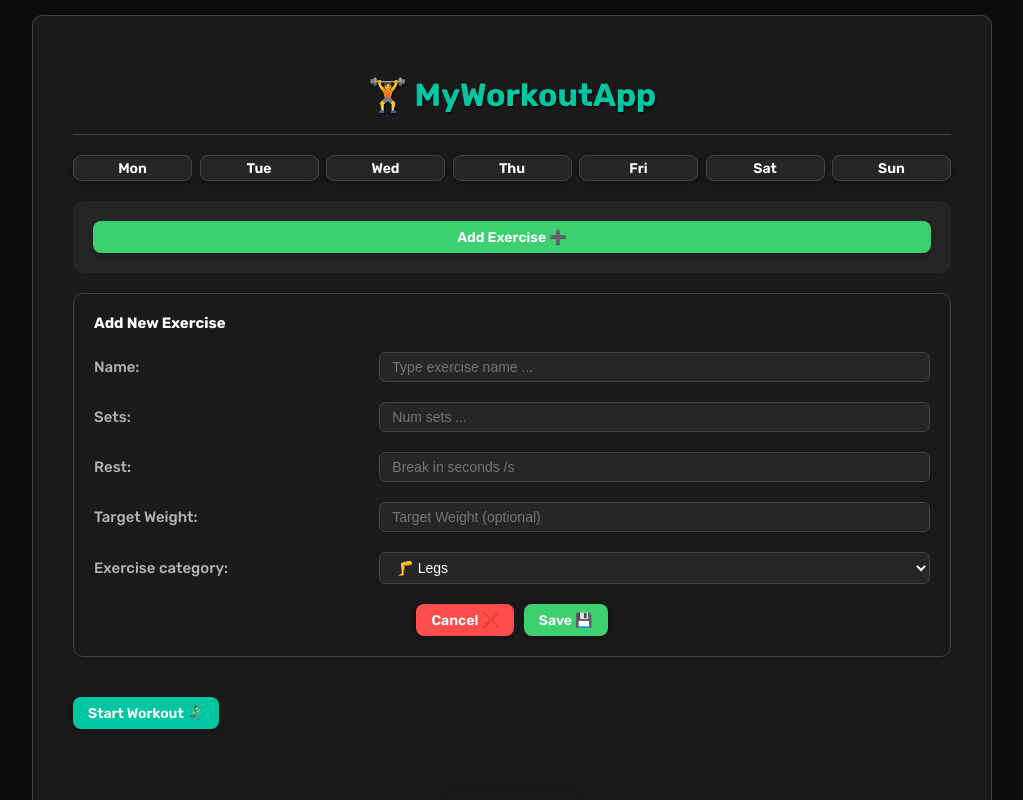
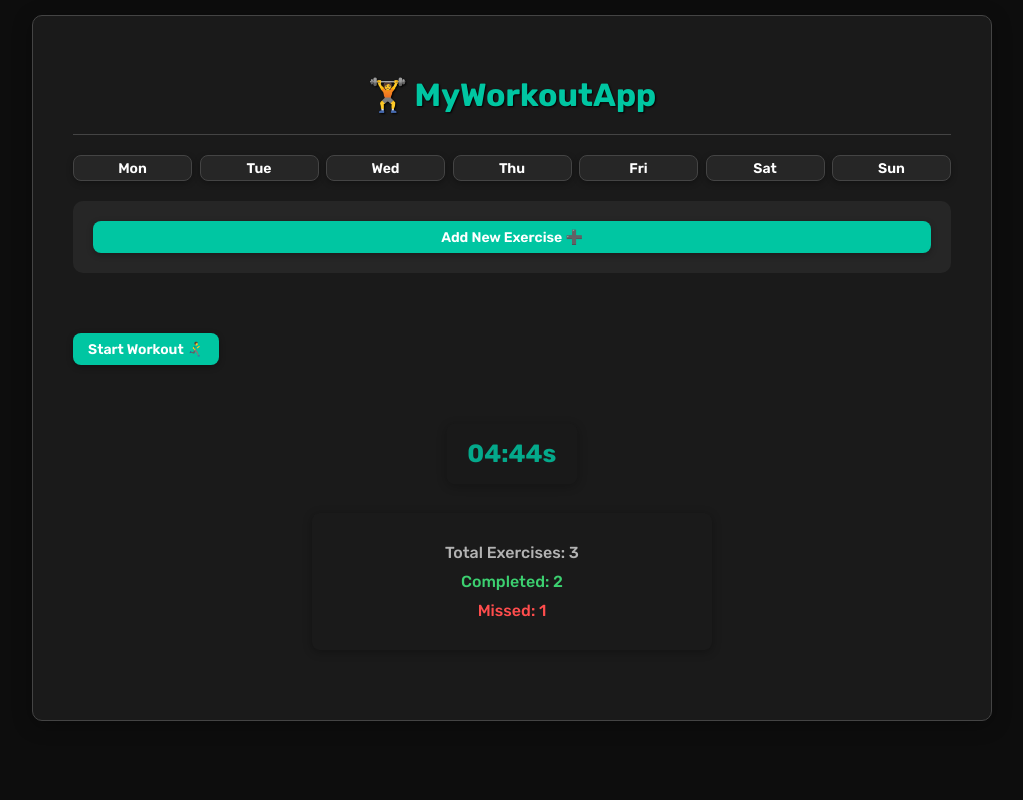
Before and after one commit to Pawel1022/GymPlanBuilder, a React (Create React App) app: page / in a window 1280 px wide. Shown: the top 800 px of the page, without its empty margins (128-1151 px from the left). Built offline with nearby package versions, Linux system fonts and the light colour scheme.

Commit message:
Proto Version

```diff
--- a/src/App.js
+++ b/src/App.js
@@ -4,14 +4,16 @@ import { weekDays, weeklyWorkoutPlan, exerciseCategories } from './data'
 import { useState } from 'react'
 
 export default function App() {
+	const [plan, SetPlan] = useState(weeklyWorkoutPlan)
 	const [currentDay, SetCurrentDay] = useState('Mon')
+	const [formIsOpen, SetFormIsOpen] = useState(false)
 	return (
 		<div className='App'>
 			<Header>🏋️ MyWorkoutApp</Header>
 			<DaySelector OnSetCurrentDay={SetCurrentDay}></DaySelector>
-			<AddExercise />
-			<ExerciseList currentDay={currentDay} />
-			<WorkoutList currentDay={currentDay} />
+			<AddExercise formIsOpen={formIsOpen} onSetFormIsOpen={SetFormIsOpen} />
+			<ExerciseList plan={plan} currentDay={currentDay} />
+			<WorkoutList plan={plan} currentDay={currentDay} />
 			<WorkoutSummary />
 		</div>
 	)
@@ -29,35 +31,64 @@ function DaySelector({ OnSetCurrentDay }) {
 	)
 }
 
-function AddExercise() {
-	const formIsOpen = true
+function AddExercise({ formIsOpen, onSetFormIsOpen }) {
+	const [exerciseName, SetExerciseName] = useState('')
+	const [exerciseSets, SetExerciseSets] = useState('')
+	const [exerciseRest, SetExerciseRest] = useState('')
+	const [exerciseTargetWeight, SetExerciseTargetWeight] = useState('')
+	const [exerciseCategory, SetExerciseCategory] = useState('core')
+
+	function addNewExercise() {
+		if (!exerciseName && exerciseSets !== 0 && exerciseTargetWeight !== 0) return
+	}
+
 	return (
 		<>
 			<div className='AddExercise'>
-				<Button styleEl={'success'}>Add Exercise ➕</Button>
+				<Button fn={() => onSetFormIsOpen(!formIsOpen)} styleEl={formIsOpen ? 'danger' : 'succes'}>
+					{formIsOpen ? 'Close ❌' : 'Add New Exercise ➕'}
+				</Button>
 			</div>
 			{formIsOpen && (
 				<form>
 					<h2>Add New Exercise</h2>
 					<div>
 						<label>Name:</label>
-						<input type='text' placeholder='Type exercise name ...'></input>
+						<input
+							type='text'
+							placeholder='Type exercise name ...'
+							value={exerciseName}
+							onChange={e => SetExerciseName(e.target.value)}></input>
 					</div>
 					<div>
 						<label>Sets:</label>
-						<input type='number' min={1} placeholder='Num sets ...'></input>
+						<input
+							type='number'
+							min={1}
+							placeholder='Num sets ...'
+							value={exerciseSets}
+							onChange={e => SetExerciseSets(+e.target.value)}></input>
 					</div>
 					<div>
 						<label>Rest:</label>
-						<input type='number' min={1} placeholder='Break in seconds /s'></input>
+						<input
+							type='number'
+							min={1}
+							placeholder='Break in seconds /s'
+							value={exerciseRest}
+							onChange={e => SetExerciseRest(+e.target.value)}></input>
 					</div>
 					<div>
 						<label>Target Weight:</label>
-						<input type='number' placeholder='Target Weight (optional)'></input>
+						<input
+							type='number'
+							placeholder='Target Weight (optional)'
+							value={exerciseTargetWeight}
+							onChange={e => SetExerciseTargetWeight(+e.target.value)}></input>
 					</div>
 					<div>
 						<label>Exercise category:</label>
-						<select>
+						<select value={exerciseCategory} onChange={e => SetExerciseCategory(e.target.value)}>
 							{exerciseCategories.map(exercise => (
 								<option value={exercise.value} key={exercise.id}>
 									{exercise.label}
@@ -66,7 +97,14 @@ function AddExercise() {
 						</select>
 					</div>
 					<div>
-						<Button styleEl={'danger'}>Cancel ❌</Button>
+						<Button
+							fn={e => {
+								e.preventDefault()
+								onSetFormIsOpen(!formIsOpen)
+							}}
+							styleEl={'danger'}>
+							Cancel ❌
+						</Button>
 						<Button styleEl={'success'}>Save 💾</Button>
 					</div>
 				</form>
@@ -75,11 +113,11 @@ function AddExercise() {
 	)
 }
 
-function ExerciseList({ currentDay }) {
+function ExerciseList({ plan, currentDay }) {
 	return (
 		<div>
 			<ul>
-				{weeklyWorkoutPlan
+				{plan
 					.filter(workout => workout.day === currentDay)
 					.map(workout =>
 						workout.exercises.map(exercise => (
@@ -137,8 +175,8 @@ function ExerciseItem({ name, sets, reps, target, category, rest }) {
 	)
 }
 
-function WorkoutList({ currentDay }) {
-	const activeWorkout = weeklyWorkoutPlan
+function WorkoutList({ plan, currentDay }) {
+	const activeWorkout = plan
 		.filter(workout => workout.day === currentDay)
 		.flatMap(workout => workout.exercises.map(exercises => exercises))
 
```
